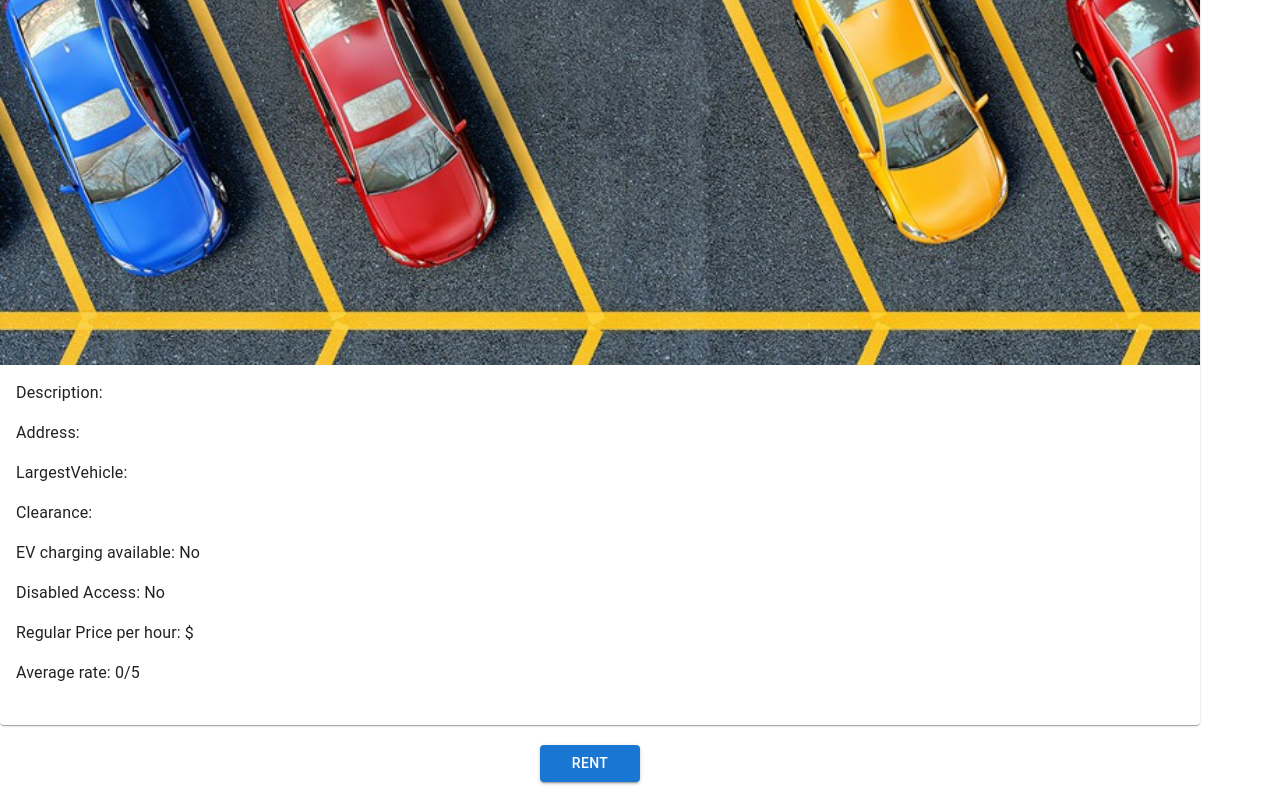
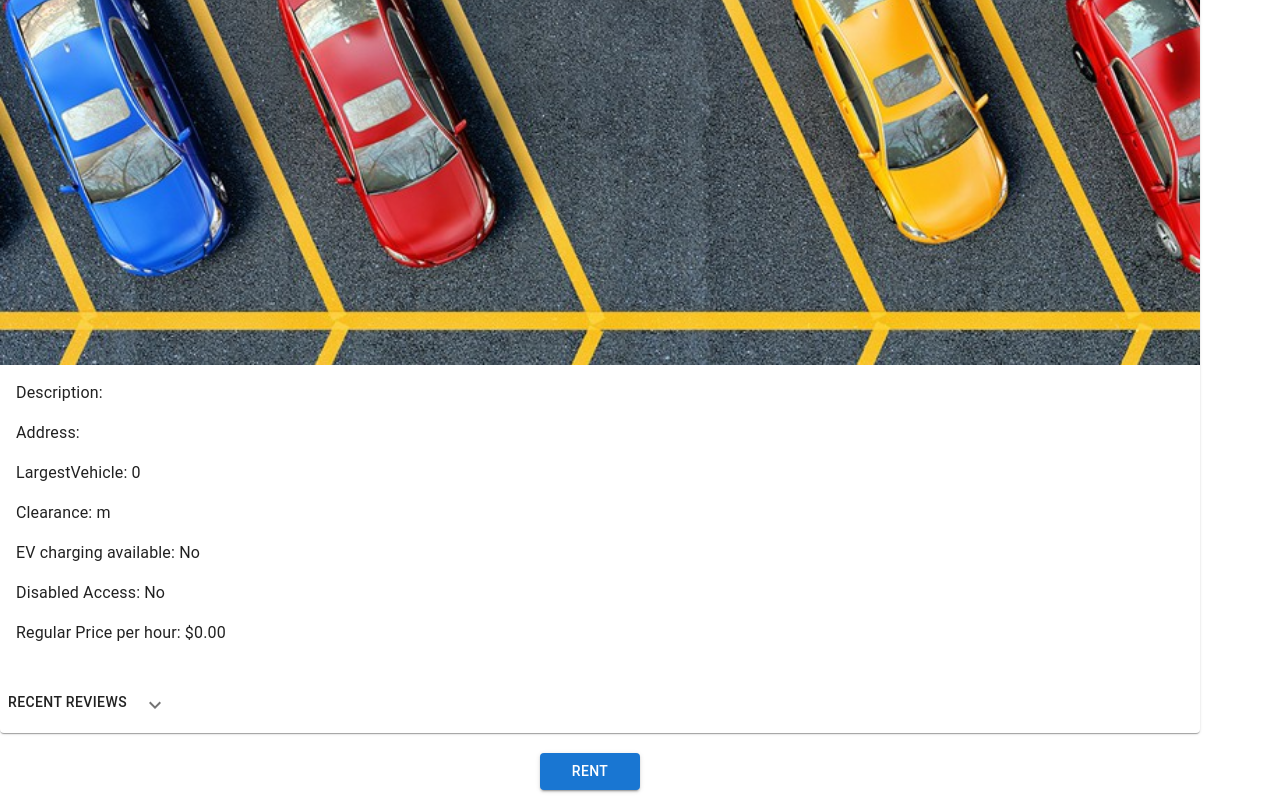
Before and after one commit to RunChennnn/Parking-Space-Booking, a React (Create React App) app in the folder frontend/vroom/: page /spot/1 in a window 1280 px wide. Shown: the part 267-1067 px from the top of the page. Built offline with nearby package versions, Linux system fonts and the light colour scheme; no server answers.

Commit message:
upcoming update

```diff
--- a/frontend/vroom/src/components/ConfirmBookingDialog.jsx
+++ b/frontend/vroom/src/components/ConfirmBookingDialog.jsx
@@ -12,7 +12,7 @@ function ConfirmBookingDialog(props) {
     }
 
     async function onConfirm() {
-        const res = await makeRequest('POST', `book/${props.spotID}/price`, props.confirmReq)
+        const res = await makeRequest('POST', `book/${props.spotID}/confirm`, props.confirmReq)
         navigate(`/account/${localStorage.getItem('vroom-id')}`)
     }
 
--- /dev/null
+++ b/frontend/vroom/src/components/SpotCard.jsx
@@ -0,0 +1,115 @@
+import React from "react";
+import makeRequest from "../utilities/makeRequest";
+import {
+    Avatar, Button,
+    Card,
+    CardActions,
+    CardContent,
+    CardHeader,
+    CardMedia, Collapse,
+    IconButton, List, ListItem, ListItemAvatar, ListItemText,
+    Typography
+} from "@mui/material";
+import {red} from "@mui/material/colors";
+import MoreVertIcon from "@mui/icons-material/MoreVert";
+import img from "../static/spot1.jpg";
+import { styled } from '@mui/material/styles';
+import ExpandMoreIcon from '@mui/icons-material/ExpandMore';
+
+import {purple50} from "mui/source/styles/colors";
+
+
+function SpotCard(props) {
+
+    const [expand, setExpand] = React.useState(false)
+    const [reviews, setReviews] = React.useState([1,2,3])
+
+    const handleExpandClick = () => {
+        setExpand(!expand)
+    }
+
+    const ExpandMore = styled((props) => {
+        const { expand, ...other } = props;
+        return <IconButton {...other} />;
+    })(({ theme, expand }) => ({
+        transform: !expand ? 'rotate(0deg)' : 'rotate(180deg)',
+        marginLeft: 'auto',
+        transition: theme.transitions.create('transform', {
+            duration: theme.transitions.duration.shortest,
+        }),
+    }));
+
+    function formatPrice(price) {
+        return `$${Number(price).toFixed(2)}`
+    }
+
+    function generateReviewItem(rev) {
+         const item = (
+             <ListItem>
+                 <ListItemAvatar>
+                     <Avatar sx={{bgcolor: purple50}} aria-label="recipe">
+                         R
+                     </Avatar>
+                 </ListItemAvatar>
+                 <ListItemText primary="Tom and Jerry" secondary="July 18, 2023" />
+             </ListItem>
+         )
+         return item
+    }
+
+
+
+    return (
+        <Card sx={{maxWidth: 1200}}>
+            <CardHeader
+                avatar={
+                    <Avatar sx={{ bgcolor: red[500] }} aria-label="recipe">
+                        P
+                    </Avatar>
+                }
+                action={
+                    <IconButton aria-label="settings">
+                        <MoreVertIcon />
+                    </IconButton>
+                }
+                title="Perfect parking spot for you"
+                subheader="Run Chen"
+            />
+            <CardMedia
+                component="img"
+                height="500"
+                image={img}
+                alt="Spot1"
+            />
+            <CardContent >
+                <Typography paragraph>Description: {props.cardInfo.description}</Typography>
+                <Typography paragraph>Address: {props.cardInfo.address}</Typography>
+                <Typography paragraph>LargestVehicle: {props.cardInfo.largestVehicle}</Typography>
+                <Typography paragraph>Clearance: {props.cardInfo.clearance}m</Typography>
+                <Typography paragraph>EV charging available: {props.cardInfo.evCharging ? 'Yes': 'No'}</Typography>
+                <Typography paragraph>Disabled Access: {props.cardInfo.disabledAccess ? 'Yes' : 'No'}</Typography>
+                <Typography paragraph>Regular Price per hour: {formatPrice(props.cardInfo.basePrice)}</Typography>
+            </CardContent>
+            <CardActions>
+                <Typography variant="button" display="block" gutterBottom>Recent Reviews</Typography>
+                <ExpandMore
+                    expand={expand}
+                    onClick={handleExpandClick}
+                    aria-expanded={expand}
+                    aria-label="Recent reviews"
+                >
+                    <ExpandMoreIcon />
+                </ExpandMore>
+            </CardActions>
+            <Collapse in={expand} timeout="auto" unmountOnExit>
+                <CardContent>
+                    <Typography paragraph>Average rate: {props.cardInfo.averRate}/5</Typography>
+                    <List sx={{ width: '100%', maxWidth: 360, bgcolor: 'background.paper' }}>
+                        {reviews}
+                    </List>
+                </CardContent>
+            </Collapse>
+        </Card>
+    )
+}
+export default SpotCard
--- a/frontend/vroom/src/components/SpotDetails.jsx
+++ b/frontend/vroom/src/components/SpotDetails.jsx
@@ -7,6 +7,7 @@ import {Avatar, Button, Card, CardContent, CardHeader, CardMedia, IconButton, Ty
 import MoreVertIcon from '@mui/icons-material/MoreVert';
 import {red} from "@mui/material/colors";
 import img from '../static/spot1.jpg'
+import SpotCard from "./SpotCard";
 
 function SpotDetails () {
 
@@ -17,42 +18,31 @@ function SpotDetails () {
 
   const [address, setAddress] = React.useState('')
 
-  const [largestVehicle, setLargestVehicle] = React.useState('')
+  const [largestVehicle, setLargestVehicle] = React.useState(0)
   const [clearance, setClearance] = React.useState('')
   const [evCharging, setEvCharging] = React.useState(false)
   const [disabledAccess, setDisabledAccess] = React.useState(false)
   const [basePrice, setBasePrice] = React.useState('')
 
-  // review of past renters
+  const [averRate, setAverRate] = React.useState(0)
   const [reviews, setReviews] = React.useState([])
-  const [averRate, setAverRate] = React.useState(0)
 
   const buttonStyle = {
       margin: '20px calc(50% - 100px) 10px calc(50% - 100px)',
       width: '100px'
   }
 
-    const cardStyle = {
-        margin: '0',
-        padding: '5%',
-        backgroundColor: '#fffffa',
-        borderColor: '#ffffff',
-        borderStyle: 'solid',
-        borderWidth: '2px',
-        borderRadius: '10px',
-        display: 'flex',
-        flexDirection: 'column',
-        justifyContent: 'space-evenly',
-        rowGap: '15px'
-    };
-
-  const getAverageRate = (reviews) => {
-      let averRate = 0, total = 0
-      for(const review of reviews) {
-          averRate += review.rate
-          total += 1
-      }
-      return averRate/total
+  const cardInfo = {
+      spotID: params.spotID,
+      description: description,
+      address: address,
+      largestVehicle: largestVehicle,
+      clearance: clearance,
+      evCharging: evCharging,
+      disabledAccess: disabledAccess,
+      basePrice: basePrice,
+      averRate: averRate,
+      reviews: reviews
   }
 
 
@@ -83,49 +73,22 @@ function SpotDetails () {
 
       setBasePrice(spot.basePrice)
 
-      //setReviews(reviews)
+      const averRateRes = await makeRequest('GET', `spot/${params.spotID}/rating`, {})
+      setAverRate(averRateRes.rating)
 
-      //const rates = reviews.rates
-      //const averRate = getAverageRate(rates)
-      //setAverRate(averRate)
+      const reviewsRes = await makeRequest('GET', `spot/${params.spotID}/review?num=10`, {})
+      setReviews(reviewsRes.reviews)
+
 
   }
+
+
 
   return (
     <>
       <NavigationBar />
-        <Card sx={{maxWidth: 1200}}>
-            <CardHeader
-                avatar={
-                    <Avatar sx={{ bgcolor: red[500] }} aria-label="recipe">
-                        P
-                    </Avatar>
-                }
-                action={
-                    <IconButton aria-label="settings">
-                        <MoreVertIcon />
-                    </IconButton>
-                }
-                title="Perfect parking spot for you"
-                subheader="Run Chen"
-            />
-            <CardMedia
-                component="img"
-                height="500"
-                image={img}
-                alt="Spot1"
-            />
-            <CardContent >
-                <Typography paragraph>Description: {description}</Typography>
-                <Typography paragraph>Address: {address}</Typography>
-                <Typography paragraph>LargestVehicle: {largestVehicle}</Typography>
-                <Typography paragraph>Clearance: {clearance}</Typography>
-                <Typography paragraph>EV charging available: {evCharging ? 'Yes': 'No'}</Typography>
-                <Typography paragraph>Disabled Access: {disabledAccess ? 'Yes' : 'No'}</Typography>
-                <Typography paragraph>Regular Price per hour: ${basePrice}</Typography>
-                <Typography paragraph>Average rate: {averRate}/5</Typography>
-            </CardContent>
-        </Card>
+      <SpotCard cardInfo={cardInfo}/>
+
       <Button variant="contained" style={buttonStyle} onClick={toRentPage}>RENT</Button>
     </>
   )
--- a/frontend/vroom/src/components/SpotUseRenter.jsx
+++ b/frontend/vroom/src/components/SpotUseRenter.jsx
@@ -3,6 +3,7 @@ import NavigationBar from "./NavigationBar"
 import { useParams } from "react-router-dom"
 import makeRequest from "../utilities/makeRequest";
 import { useNavigate } from "react-router-dom";
+import dayjs from "dayjs";
 
 function SpotUseRenter () {
 
@@ -16,9 +17,8 @@ function SpotUseRenter () {
   const [feedback, setFeedback] = React.useState('')
 
   const timeStampToDate = (timeStamp) => {
-    const date = new Date(timeStamp)
-    const dateFormat = date.toDateString() + ", " + date.getHours() + ":" + date.getMinutes()
-    return dateFormat
+    const date = dayjs.unix(timeStamp).format('ddd, MMM D, YYYY h:mm A')
+    return date
   }
 
   async function loadingSpotUseDetails() {
--- a/frontend/vroom/src/components/UpcomingBooking.jsx
+++ b/frontend/vroom/src/components/UpcomingBooking.jsx
@@ -2,7 +2,18 @@ import React from "react";
 import makeRequest from "../utilities/makeRequest";
 import {useNavigate, useParams} from "react-router-dom";
 import NavigationBar from "./NavigationBar";
-import {Button, Dialog, DialogActions, DialogContent, DialogContentText, DialogTitle} from "@mui/material";
+import {
+    Button,
+    Card, CardContent,
+    CardMedia,
+    Dialog,
+    DialogActions,
+    DialogContent,
+    DialogContentText,
+    DialogTitle, Typography
+} from "@mui/material";
+import dayjs from 'dayjs'
+import img from '../static/booking1.jpg'
 
 function UpcomingBooking() {
 
@@ -12,7 +23,7 @@ function UpcomingBooking() {
     // spot address
     const [address, setAddress] = React.useState('')
     // renting price
-    const [price, setPrice] = React.useState('')
+    const [price, setPrice] = React.useState(0)
 
     // booking time()
     const [startTime, setStartTime] = React.useState('')
@@ -26,17 +37,24 @@ function UpcomingBooking() {
     }
 
     const timeStampToDate = (timeStamp) => {
-        const date = new Date(timeStamp)
-        const dateFormat = date.toDateString() + ", " + date.getHours() + ":" + date.getMinutes()
-        return dateFormat
+        const date = dayjs.unix(timeStamp).format('ddd, MMM D, YYYY h:mm A')
+        return date
     }
 
 
     async function loadingBookingDetails() {
-        const res = await makeRequest('GET', `/booking/${params.bookingID}`, {})
-        const booking = res.data
+        const res = await makeRequest('GET', `booking/${params.bookingID}`, {})
+        const booking = res
 
-        const address = booking.streetNumber + " " + booking.streetName + " " + booking.suburb + " " + booking.postcode
+        console.log(booking)
+
+        const spotRes = await makeRequest('GET', `spot/${booking.spotID}`, {})
+        //console.log(spotRes)
+
+        const spot = spotRes.data
+        console.log(spot)
+
+        const address = spot.streetNumber + " " + spot.streetName + " " + spot.suburb + " " + spot.postcode
         setAddress(address)
 
         const startTime = timeStampToDate(booking.startTime)
@@ -44,6 +62,7 @@ function UpcomingBooking() {
 
         setStartTime(startTime)
         setEndTime(endTime)
+        setPrice(booking.price)
 
     }
 
@@ -61,7 +80,7 @@ function UpcomingBooking() {
     }
 
     async function confirmCancel() {
-        const res = await makeRequest('DELETE', `booking/${params.bookingID}`)
+        const res = await makeRequest('DELETE', `booking/${params.bookingID}/cancel`)
         if(res.error) {
             alert("fail to cancel")
             handleClose()
@@ -76,7 +95,21 @@ function UpcomingBooking() {
     return (
         <>
             <NavigationBar/>
-            <Button variant="outlined" style={buttonStyle} onClick={handleClickOpen} color="error">CANCEL</Button>
+            <Card sx={{maxWidth: 600}}>
+                <CardMedia
+                    component="img"
+                    height="255"
+                    src={img}
+                    alt="Book1"
+                />
+                <CardContent>
+                    <Typography paragraph>Address: {address}</Typography>
+                    <Typography paragraph>StartFrom: {startTime}</Typography>
+                    <Typography paragraph>EndAt: {endTime}</Typography>
+                    <Typography paragraph>Price: ${price}</Typography>
+                </CardContent>
+            </Card>
+            <Button variant="contained" style={buttonStyle} onClick={handleClickOpen} color="error">CANCEL</Button>
             <Dialog
                 open={dialogVisible}
                 onClose={handleClose}
```
Also changed, not shown: frontend/vroom/src/components/RentSpot.jsx (+9 -4 lines), frontend/vroom/src/components/SpotUseOwner.jsx (+4 -4 lines), frontend/vroom/src/static/booking1.jpg (added).
